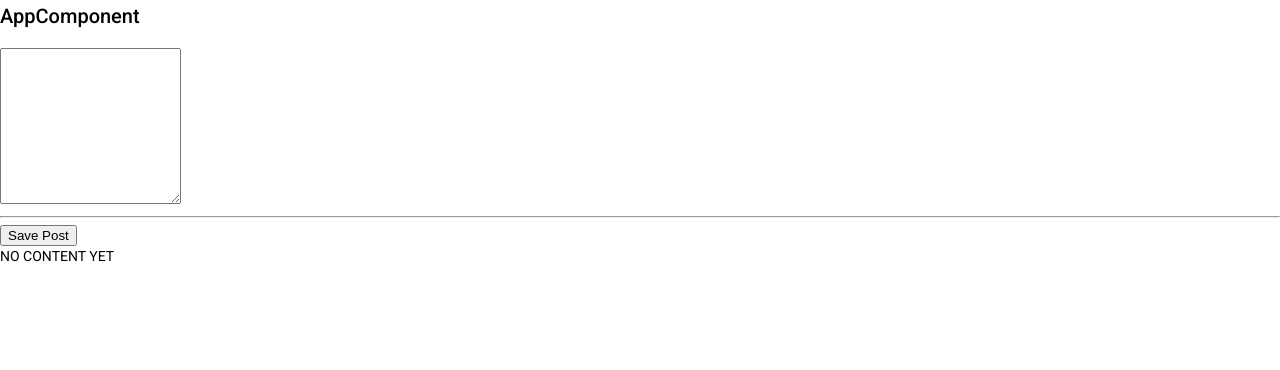
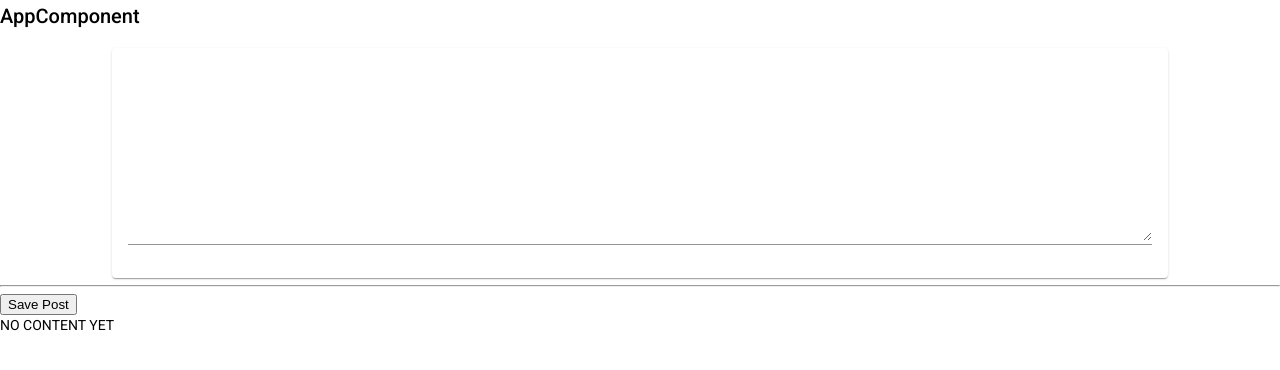
Before and after one commit to Jose-cmd98/Mean-Stack, an Angular app: page / in a window 1280 px wide. Shown: the top 370 px of the page. Built offline with nearby package versions, Linux system fonts and the light colour scheme.

Commit message:
MatCard/MatButton Modules

```diff
--- a/src/app/posts/post-create/post-create.component.html
+++ b/src/app/posts/post-create/post-create.component.html
@@ -1,5 +1,9 @@
-<!-- Here will be our text area to write an post -->
-<textarea rows="10" [(ngModel)]="enteredValue" ></textarea>
+<mat-card>
+  <mat-form-field>
+  <!-- Here will be our text area to write an post -->
+  <textarea  matInput rows="10" [(ngModel)]="enteredValue" ></textarea>
+</mat-form-field>
+</mat-card>
 <!-- horizontal line -->
 <hr>
 <!-- default button to save out post -->
--- a/src/app/posts/post-create/post-create.component.scss
+++ b/src/app/posts/post-create/post-create.component.scss
@@ -0,0 +1,8 @@
+mat-card{
+  width: 80%;
+  margin: auto;
+}
+mat-form-field,
+textarea{
+  width: 100%;
+}
```
Also changed, not shown: src/app/app.module.ts (+5 -3 lines).
